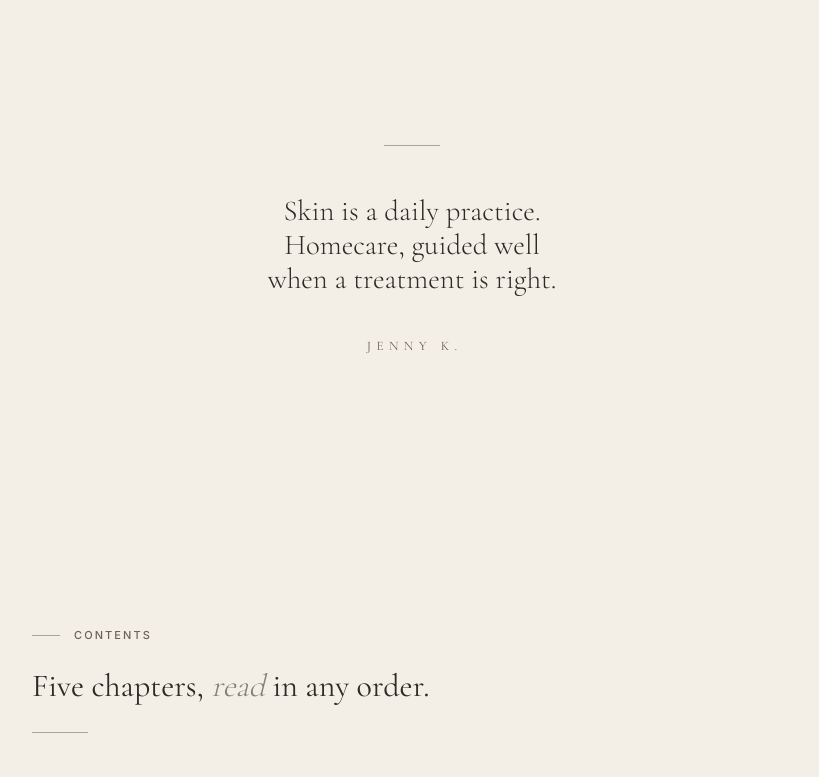
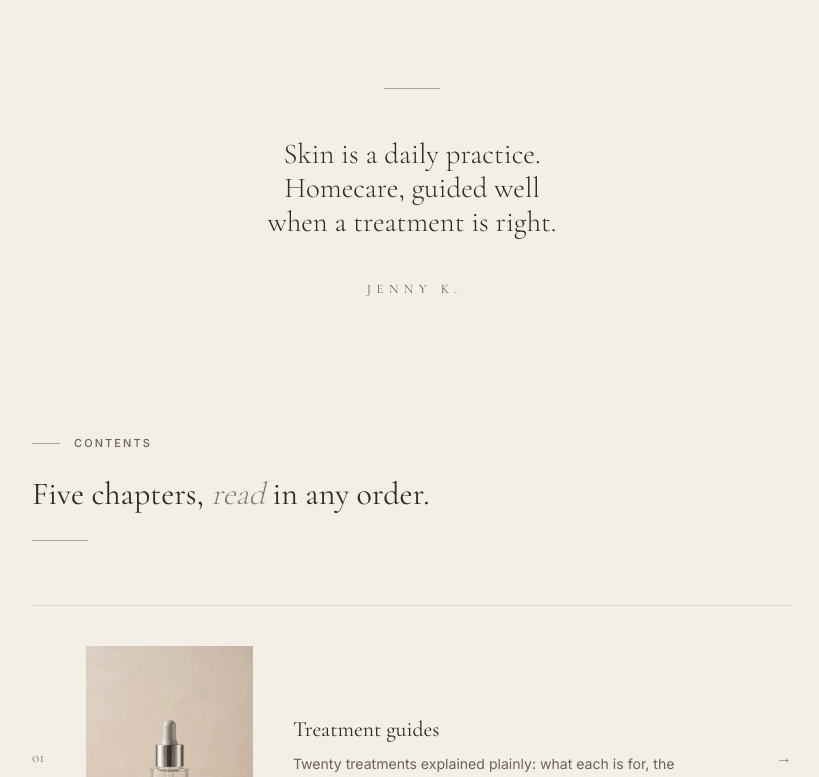
Before and after one commit to kyungleekim92-cmd/jenny-kim-beauty, a Next.js app: page / in a window 1280 px wide. Shown: the part 780-1557 px from the top of the page, without its empty margins (228-1047 px from the left). Built offline with nearby package versions, Linux system fonts and the light colour scheme.

Commit message:
Home: tighten gaps around statement and contents

```diff
--- a/app/animations.css
+++ b/app/animations.css
@@ -480,6 +480,9 @@ fieldset.form-group + fieldset.form-group { margin-top: 56px; }
 .block-gap { margin-top: clamp(80px, 10vw, 152px); }
 
 .statement { padding: clamp(72px, 9vw, 136px) 0; }
+/* Home only: tighter editorial pauses (owner: gaps around the statement felt too big). */
+.home .statement { padding: clamp(36px, 4.5vw, 68px) 0; }
+.home .contents { padding-top: clamp(40px, 6vw, 96px); }
 .statement figure { display: flex; flex-direction: column; align-items: center; }
 .statement-rule { width: 56px; margin: 0 auto; transform-origin: center; }
 .statement-text { margin-top: clamp(32px, 4vw, 48px); }
```
